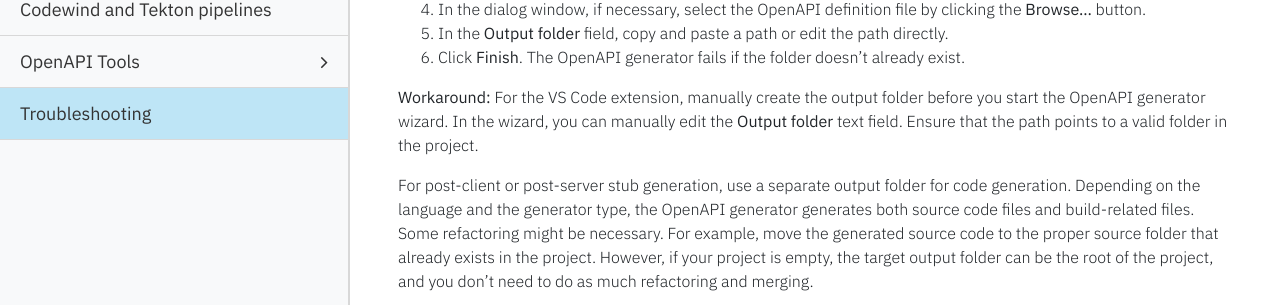
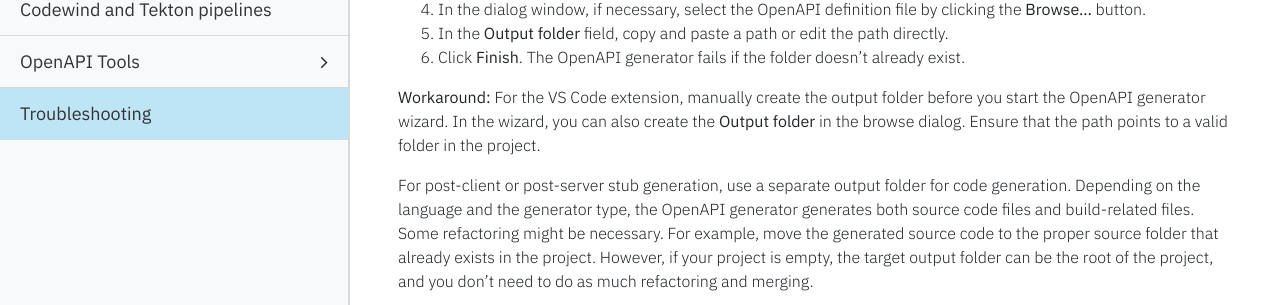
Before and after one commit to eclipse-archived/codewind-docs, a Jekyll site: the page built from docs/_documentations/troubleshooting.md, in a window 1280 px wide and 900 px high, scrolled down 8113 px. Shown: the part 173-478 px from the top of the window. Built offline with Jekyll 4.4.1, drawn with Linux system fonts in a browser that asks for light colours; nearby versions of some CDN libraries; comment, search, counter and statistics services are not loaded.

Commit message:
Review comment
Signed-off-by: micgibso <micgibso@uk.ibm.com>

```diff
--- a/docs/_documentations/troubleshooting.md
+++ b/docs/_documentations/troubleshooting.md
@@ -416,7 +416,7 @@ These steps reproduce the issue:
 6. Click **Finish**. The OpenAPI generator fails if the folder doesn't already exist.
 
 **Workaround:**
-For the VS Code extension, manually create the output folder before you start the OpenAPI generator wizard. In the wizard, you can manually edit the **Output folder** text field. Ensure that the path points to a valid folder in the project.
+For the VS Code extension, manually create the output folder before you start the OpenAPI generator wizard. In the wizard, you can also create the **Output folder** in the browse dialog. Ensure that the path points to a valid folder in the project.
 
 For post-client or post-server stub generation, use a separate output folder for code generation. Depending on the language and the generator type, the OpenAPI generator generates both source code files and build-related files. Some refactoring might be necessary. For example, move the generated source code to the proper source folder that already exists in the project. However, if your project is empty, the target output folder can be the root of the project, and you don’t need to do as much refactoring and merging.
 
```
